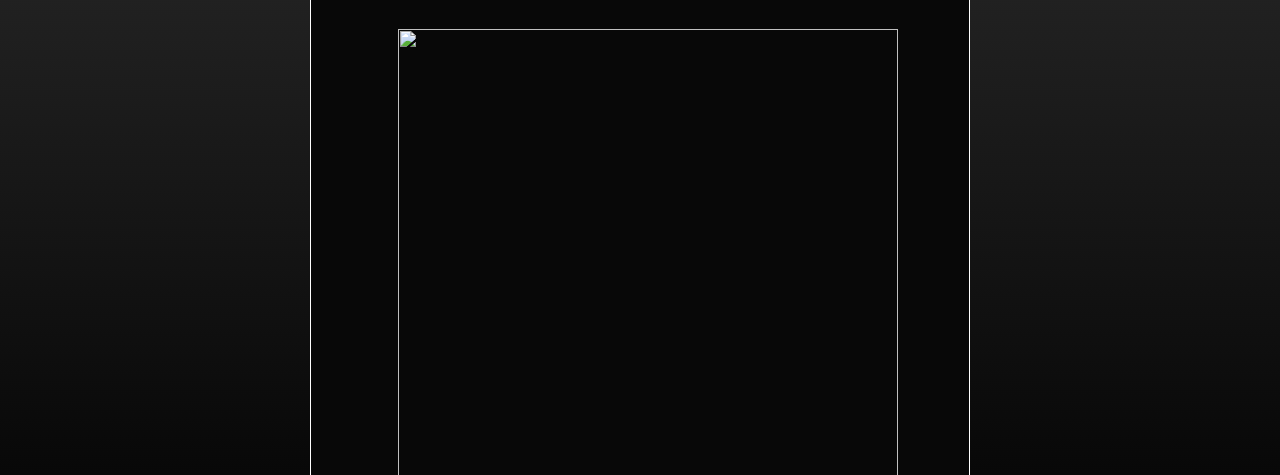
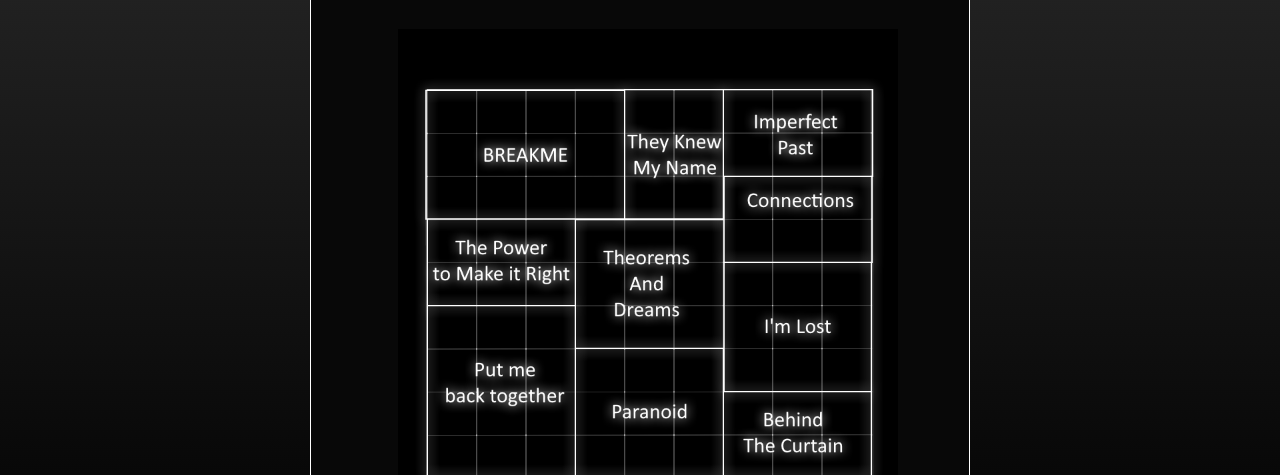
Before and after one commit to FINALREUNIFICATION/REUNIFICATION, a plain HTML site: page index.html in a window 1280 px wide. Shown: the part 325-800 px from the top of the page. Drawn offline with Linux system fonts and the light colour scheme.

Commit message:
Update index.html

```diff
--- a/index.html
+++ b/index.html
@@ -15,7 +15,7 @@
             <h1 class="title_of_challenge" id="challenge_title">Reunification</h1>
             <div class="challenge_description">
                 <p id="description_text_segment_1">A doorway to somewhere...</p>
-                <img src="./.png" width="500" height="500"></img>
+                <img src="./MAP.png" width="500" height="500"></img>
                 <form autocomplete="off" id="key_form">
                     <input type="text" id="key_check"> <br>
                     <input type="button" value="Check" id="key_submitter">
```
